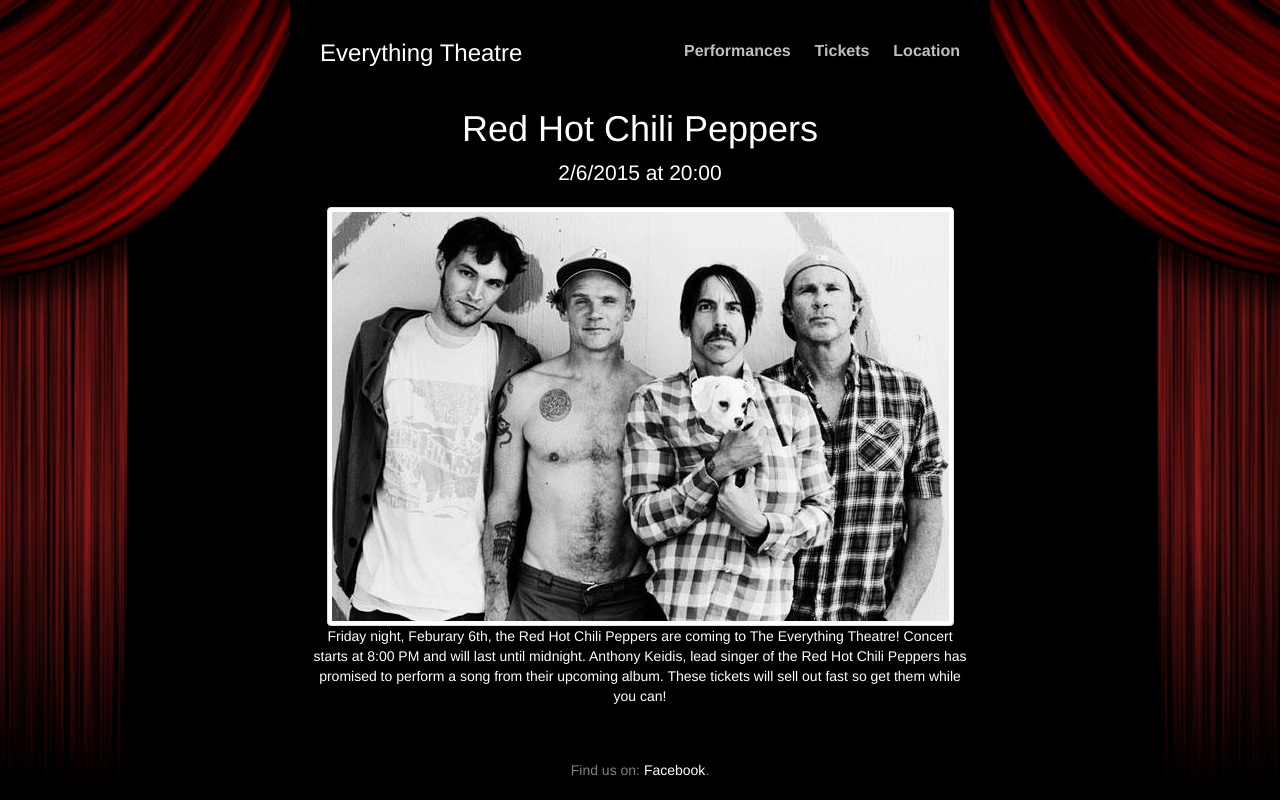
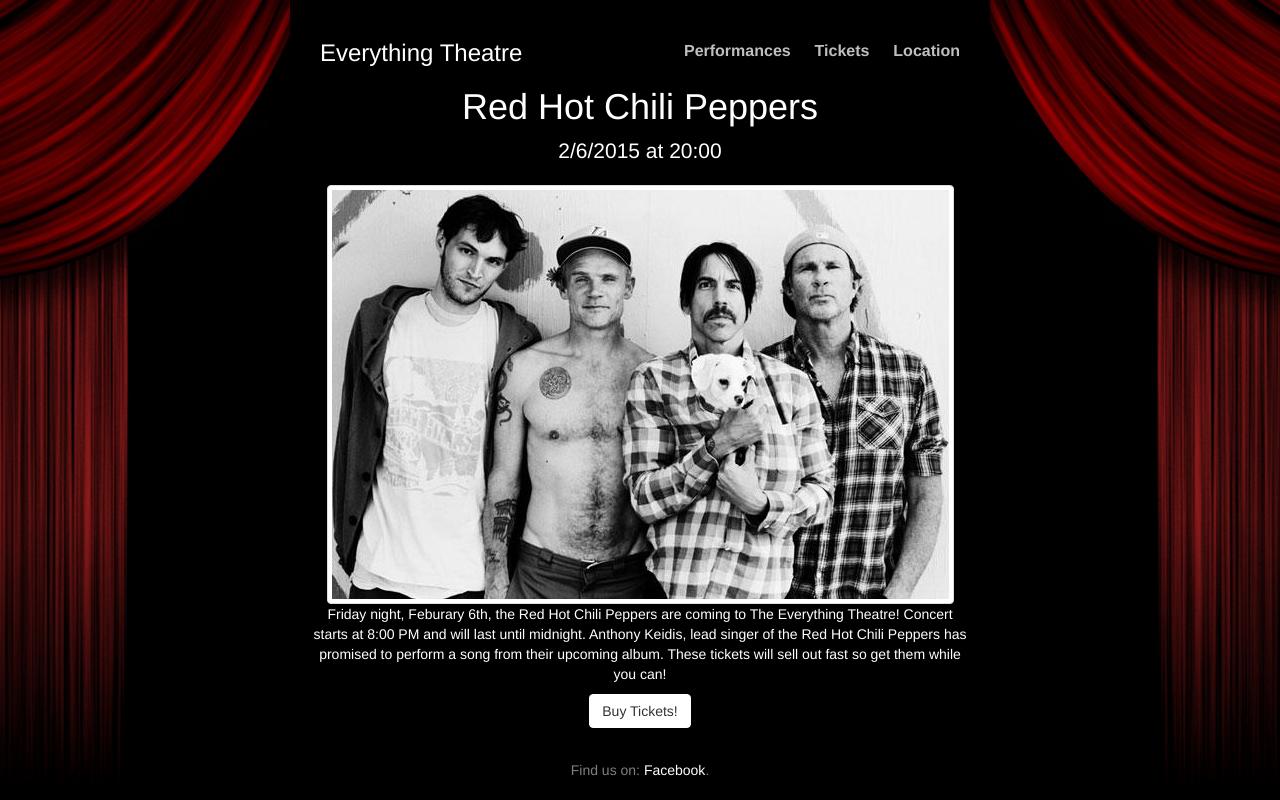
Before and after one commit to fujipug/theatre, a Django app: a page that uses Template/Performance.html in a window 1280 px wide. Run offline with Django 3.2, Linux system fonts and the light colour scheme; data comes from the database, SQL or seed files in the repository; some libraries are stand-ins or nearby versions.

Commit message:
fixed image rendering by hardcoding /static/ path, added a button (which may be removed)

```diff
--- a/Template/Performance.html
+++ b/Template/Performance.html
@@ -11,6 +11,7 @@
 	{{p.date}} at {{p.time}}
 {% endblock %}
 {% block content %}
-	<img src="../Theatre/Static/{{p.picture}}" class="img-thumbnail">
-    {{p.description}}
+	<img src="/static/{{p.picture}}" class="img-thumbnail">
+	<p>{{p.description}}</p>
+    <button type="button" class="btn btn-default">Buy Tickets!</button>
 {% endblock %}
```
